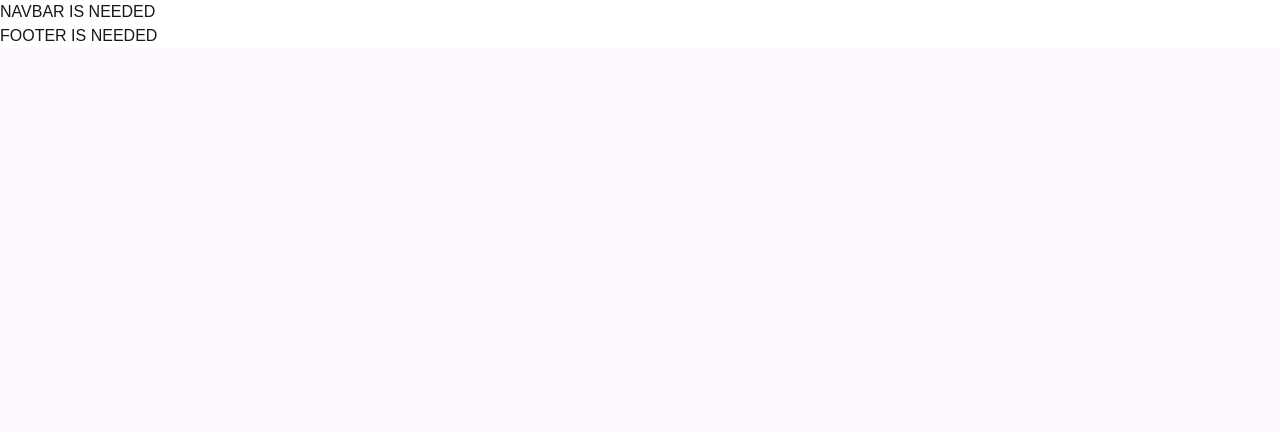
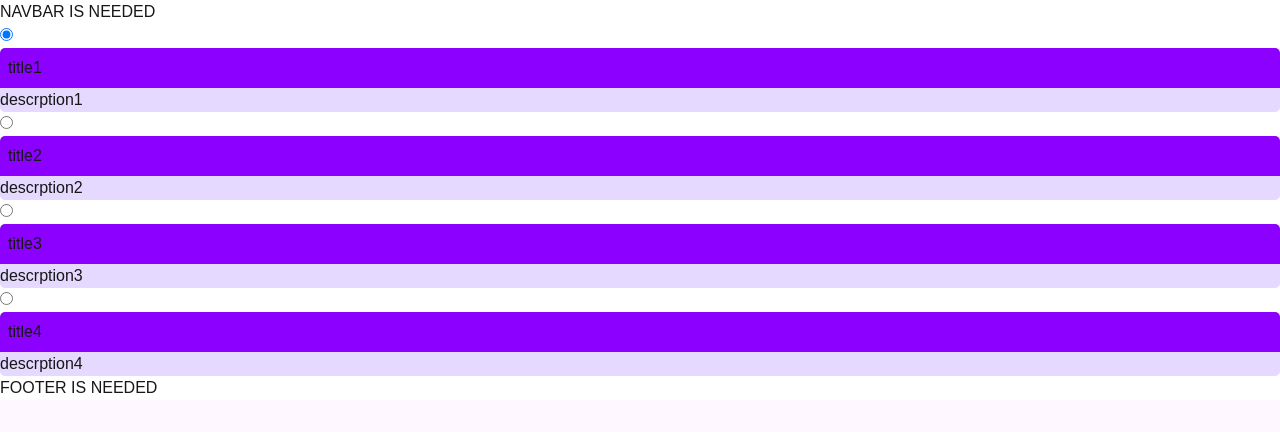
Before and after one commit to arsamhb/mother-react-repo, a Next.js app: page /playground in a window 1280 px wide. Shown: the top 432 px of the page. Built offline with nearby package versions, Linux system fonts and the light colour scheme.

Commit message:
faet: Accordion component added

```diff
--- a/src/app/playground/page.tsx
+++ b/src/app/playground/page.tsx
@@ -1,41 +1,20 @@
 "use client";
 
-import Button from "@/shared/component/UI/Button";
-import ModalWrapper from "@/shared/component/UI/ModalWrapper";
-import TextInput from "@/shared/component/UI/TextInput";
-import { useState } from "react";
+import Accordion from "@/shared/component/UI/Accordion";
 
 const PlayGround = () => {
-  const [inputValue, setInputValue] = useState<string>("");
 
   return (
     <div>
-      {/* <Button variant="primary">Button</Button>
-      <Button variant="secondary">Button</Button>*/}
-      {/* <TextInput
-        placeholder="palceholder"
-        setValue={setInputValue}
-        type="text"
-        value={inputValue}
-      />  */}
-      {/* <ModalWrapper
-        modalId="dummyId"
-        buttonVariant="primary"
-        buttonTitle="Button Title"
-      >
-        <>
-          <h1>title</h1>
-          <p>content</p>
-          <div>
-            <button>action1</button>
-            <button>action2</button>
-            <button>action3</button>
-            <button>action3</button>
-            <button>action3</button>
-            <button>action3</button>
-          </div>
-        </>
-      </ModalWrapper> */}
+      <Accordion
+        accordionName="FAQTEST"
+        accordionsContent={[
+          { title: "title1", description: "descrption1" },
+          { title: "title2", description: "descrption2" },
+          { title: "title3", description: "descrption3" },
+          { title: "title4", description: "descrption4" },
+        ]}
+      />
     </div>
   );
 };
--- a/src/globals.css
+++ b/src/globals.css
@@ -37,16 +37,14 @@ body {
 .button-primary-theme {
   @apply btn btn-primary;
 }
-
 .button-secondary-theme {
   @apply btn btn-secondary;
 }
 
-/* Input COMPONENT CONFIGURATION */
+/* TextInput COMPONENT CONFIGURATION */
 .input-label-theme {
   @apply input input-bordered flex items-center gap-2;
 }
-
 .input-input-theme {
   @apply grow;
 }
@@ -54,16 +52,21 @@ body {
   @apply text-error
 }
 
-
-/* ModalWrapper  COMPONENT CONFIGURATION */
+/* ModalWrapper COMPONENT CONFIGURATION */
 .modal {
   @apply relative pt-lg pr-md pb-md p-md shadow-lg rounded-lg;
 }
-
 .modal-box {
   @apply pt-2;
 }
-
 .modal-close-btn {
   @apply absolute top-2 left-4;
 }
+
+/* Accordion COMPONENT CONFIGURATION */
+.collapse-title {
+  @apply bg-primary p-2 rounded-t-lg
+}
+.collapse-content {
+  @apply bg-primary-content rounded-b-lg
+}
--- /dev/null
+++ b/src/shared/component/UI/Accordion/accordion.interface.ts
@@ -0,0 +1,4 @@
+export interface IAccordionContent {
+  title: string;
+  description: string;
+}
--- /dev/null
+++ b/src/shared/component/UI/Accordion/index.tsx
@@ -0,0 +1,32 @@
+import React from "react";
+import { IAccordionContent } from "./accordion.interface";
+
+interface AccordionProps {
+  accordionName: string;
+  accordionsContent: Array<IAccordionContent>;
+}
+
+const Accordion: React.FC<AccordionProps> = ({
+  accordionsContent,
+  accordionName,
+}) => {
+  return (
+    <div>
+      {accordionsContent.map((item: IAccordionContent, index: number) => (
+        <div className="collapse bg-base-200" key={index}>
+          <input
+            type="radio"
+            name={accordionName}
+            defaultChecked={index === 0}
+          />
+          <div className="collapse-title text-xl font-medium">{item.title}</div>
+          <div className="collapse-content">
+            <p>{item.description}</p>
+          </div>
+        </div>
+      ))}
+    </div>
+  );
+};
+
+export default Accordion;
```
